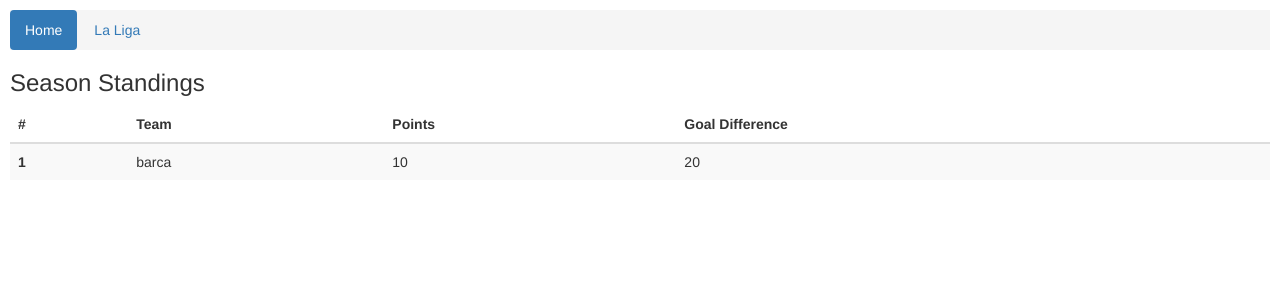
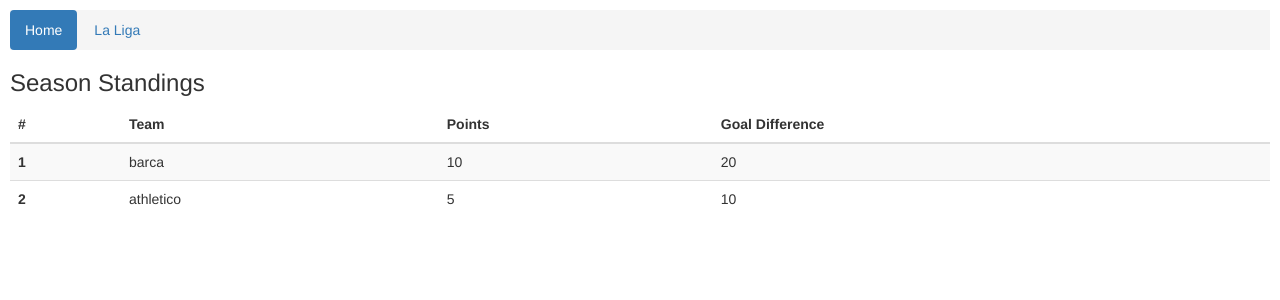
Before and after one commit to SanBal/SoccerStandingsFrontend, an Angular app: page /laliga in a window 1280 px wide. Shown: the top 300 px of the page. Built offline with nearby package versions, Linux system fonts and the light colour scheme.

Commit message:
Use ngFor for iterating through standings

```diff
--- a/src/app/views/team-standings/team-standings.component.html
+++ b/src/app/views/team-standings/team-standings.component.html
@@ -11,11 +11,11 @@
 		</tr>
 	</thead>
 	<tbody>
-		<tr>
-			<th scope="row">{{standings[0].position}}</th>
-			<td>{{standings[0].team.name}}</td>
-			<td>{{standings[0].points}}</td>
-			<td>{{standings[0].goalDifference}}</td>
+		<tr *ngFor="let standing of standings; let i = index">
+			<th scope="row">{{i + 1}}</th>
+			<td>{{standing.team.name}}</td>
+			<td>{{standing.points}}</td>
+			<td>{{standing.goalDifference}}</td>
 		</tr>
 	</tbody>
 </table>
--- a/src/app/views/team-standings/team-standings.component.ts
+++ b/src/app/views/team-standings/team-standings.component.ts
@@ -13,10 +13,12 @@ export class TeamStandingsComponent implements OnInit {
   constructor() { }
 
   ngOnInit() {
-    const teamInfo: { id: number, name: string } = { 'id': 1, 'name': 'barca'};
+    const teamsInfo: { id: number, name: string }[] = [{ 'id': 1, 'name': 'barca'}, { 'id': 2, 'name': 'athletico'} ];
     const standingsInfo: { team: Team, position: number, points: number, goalDifference: number }[] = [
-    { 'team': new Team(teamInfo), 'position': 1, 'points': 10, 'goalDifference': 20 }
+    { 'team': new Team(teamsInfo[0]), 'position': 1, 'points': 10, 'goalDifference': 20 },
+    { 'team': new Team(teamsInfo[1]), 'position': 2, 'points': 5, 'goalDifference': 10 }
     ];
     this.standings.push(new TeamStanding(standingsInfo[0]));
+    this.standings.push(new TeamStanding(standingsInfo[1]));
   }
 }
```
